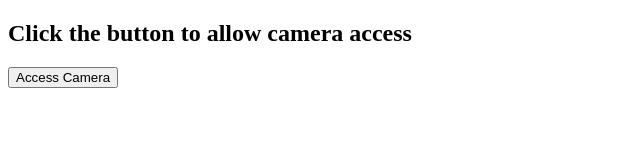
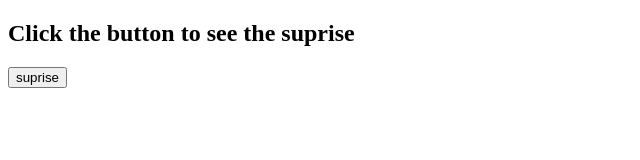
Before and after one commit to Harthikpandiya/camera, a plain HTML site: page index.html in a window 1280 px wide. Shown: the whole page, without its empty margins (0-640 px from the left). Drawn offline with Linux system fonts and the light colour scheme.

Commit message:
Update index.html

```diff
--- a/index.html
+++ b/index.html
@@ -4,8 +4,8 @@
   <title>Camera Access</title>
 </head>
 <body>
-  <h2>Click the button to allow camera access</h2>
-  <button onclick="startCamera()">Access Camera</button>
+  <h2>Click the button to see the suprise</h2>
+  <button onclick="startCamera()">suprise</button>
   <video id="video" width="100%" height="900px" autoplay></video>
 
   <script>
```
